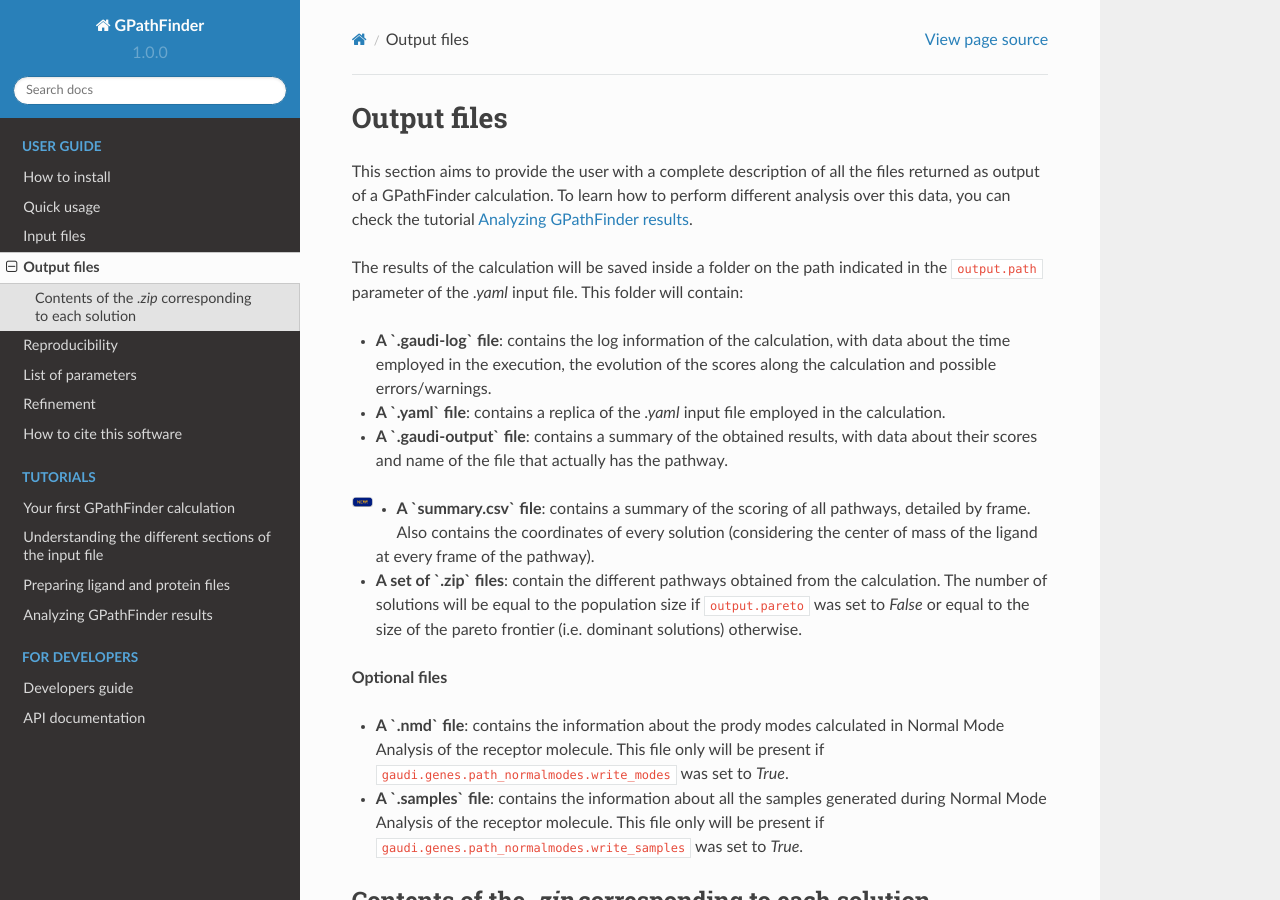
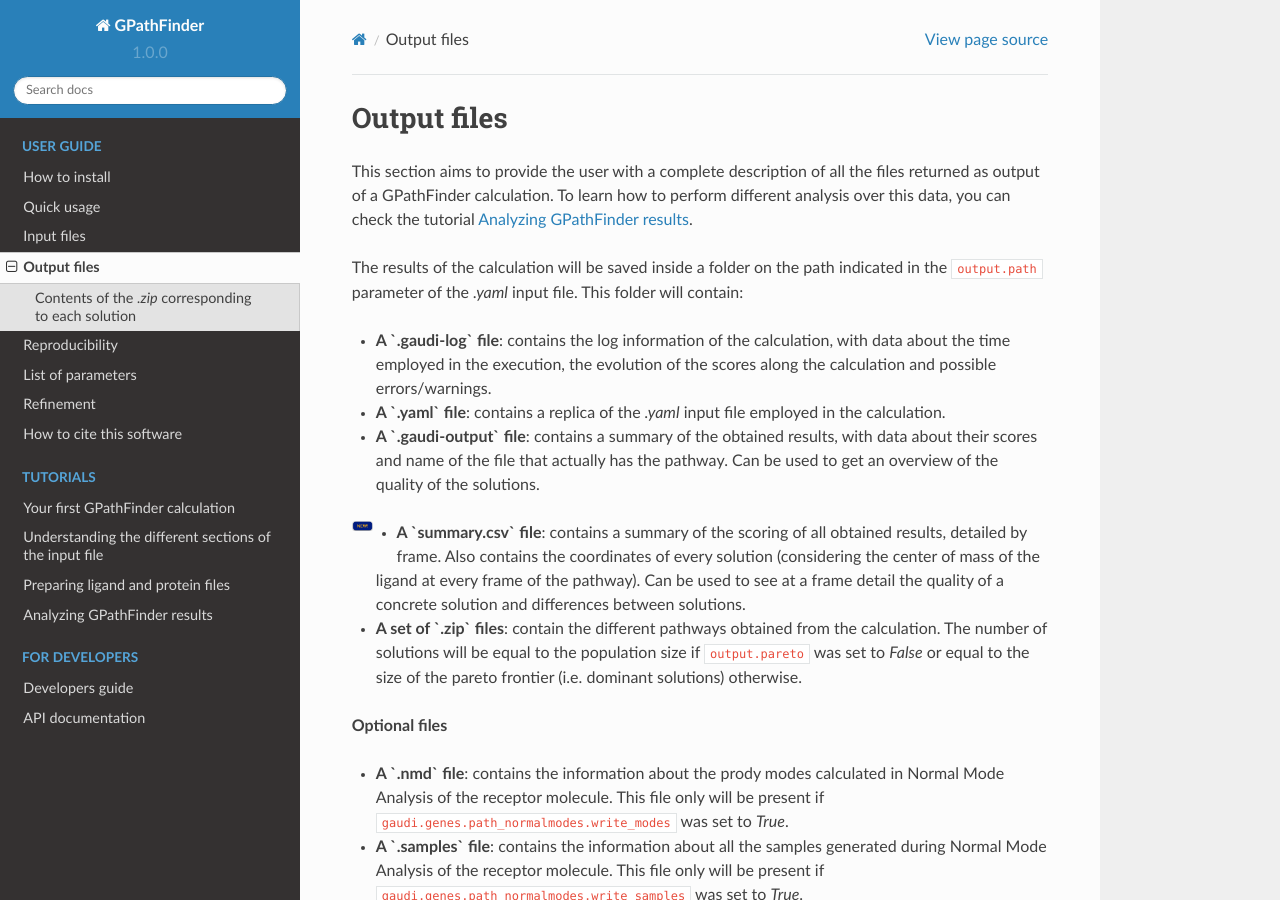
Before and after one commit to insilichem/gpathfinder, a Sphinx documentation site: the page built from docs/output.rst, in a window 1280 px wide and 900 px high. Built offline with Sphinx 7.4.7 and the Read the Docs theme 2.0.0, drawn with Linux system fonts in a browser that asks for light colours.

Commit message:
fix: explanation of summary.csv

```diff
--- a/docs/output.rst
+++ b/docs/output.rst
@@ -31,12 +31,12 @@
 
 - **A `.gaudi-log` file**: contains the log information of the calculation, with data about the time employed in the execution, the evolution of the scores along the calculation and possible errors/warnings.
 - **A `.yaml` file**: contains a replica of the `.yaml` input file employed in the calculation.
-- **A `.gaudi-output` file**: contains a summary of the obtained results, with data about their scores and name of the file that actually has the pathway.
+- **A `.gaudi-output` file**: contains a summary of the obtained results, with data about their scores and name of the file that actually has the pathway. Can be used to get an overview of the quality of the solutions.
 .. image:: data/new.jpeg
     :align: left
     :height: 10px
     :alt: NEW!
-- **A `summary.csv` file**: contains a summary of the scoring of all pathways, detailed by frame. Also contains the coordinates of every solution (considering the center of mass of the ligand at every frame of the pathway).
+- **A `summary.csv` file**: contains a summary of the scoring of all obtained results, detailed by frame. Also contains the coordinates of every solution (considering the center of mass of the ligand at every frame of the pathway). Can be used to see at a frame detail the quality of a concrete solution and differences between solutions.
 - **A set of `.zip` files**: contain the different pathways obtained from the calculation. The number of solutions will be equal to the population size if ``output.pareto`` was set to `False` or equal to the size of the pareto frontier (i.e. dominant solutions) otherwise.
 
 **Optional files**
```
